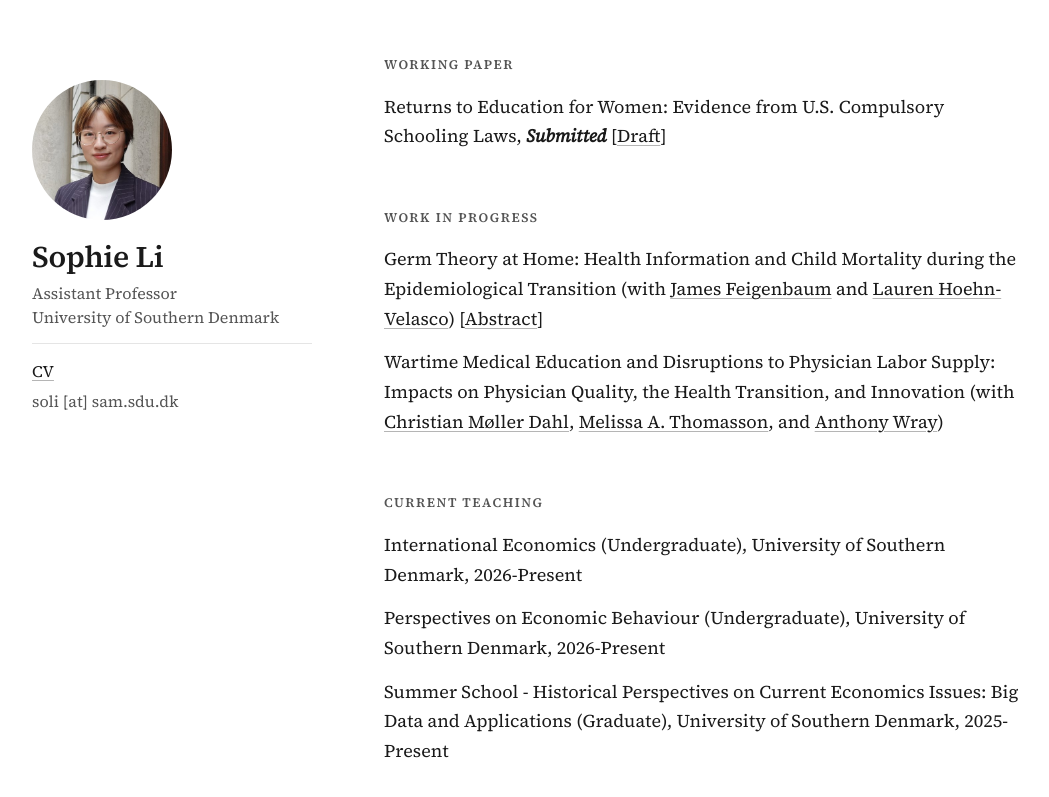
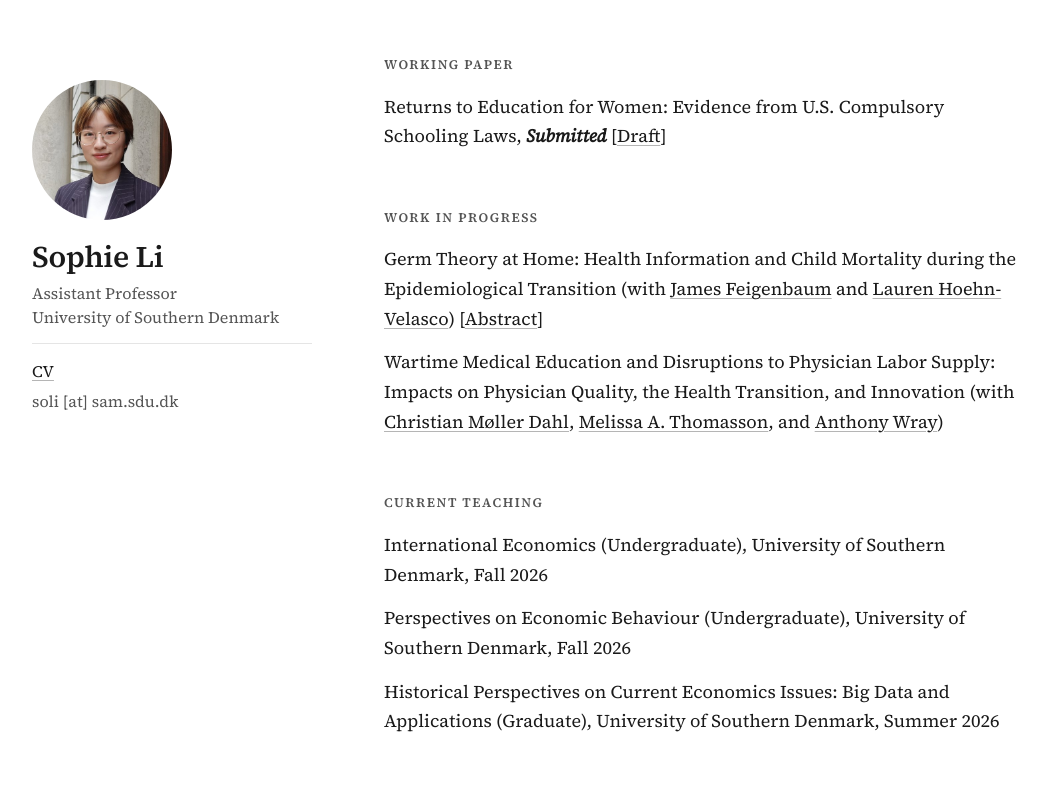
Before and after one commit to sophieli-econ/sophieli-econ.github.io, a Jekyll site: the page built from index.markdown, in a window 1280 px wide and 900 px high, scrolled down 547 px. Shown: the top 797 px of the window, without its empty margins (108-1157 px from the left). Built offline with Jekyll 4.4.1, drawn with Linux system fonts in a browser that asks for light colours.

Commit message:
Update index.markdown

```diff
--- a/index.markdown
+++ b/index.markdown
@@ -30,8 +30,8 @@ Wartime Medical Education and Disruptions to Physician Labor Supply: Impacts on
 
 ### Current Teaching
 
-International Economics (Undergraduate), University of Southern Denmark, 2026-Present
+International Economics (Undergraduate), University of Southern Denmark, Fall 2026
 
-Perspectives on Economic Behaviour (Undergraduate), University of Southern Denmark, 2026-Present
+Perspectives on Economic Behaviour (Undergraduate), University of Southern Denmark, Fall 2026
 
-Summer School - Historical Perspectives on Current Economics Issues: Big Data and Applications (Graduate), University of Southern Denmark, 2025-Present
+Historical Perspectives on Current Economics Issues: Big Data and Applications (Graduate), University of Southern Denmark, Summer 2026
```
